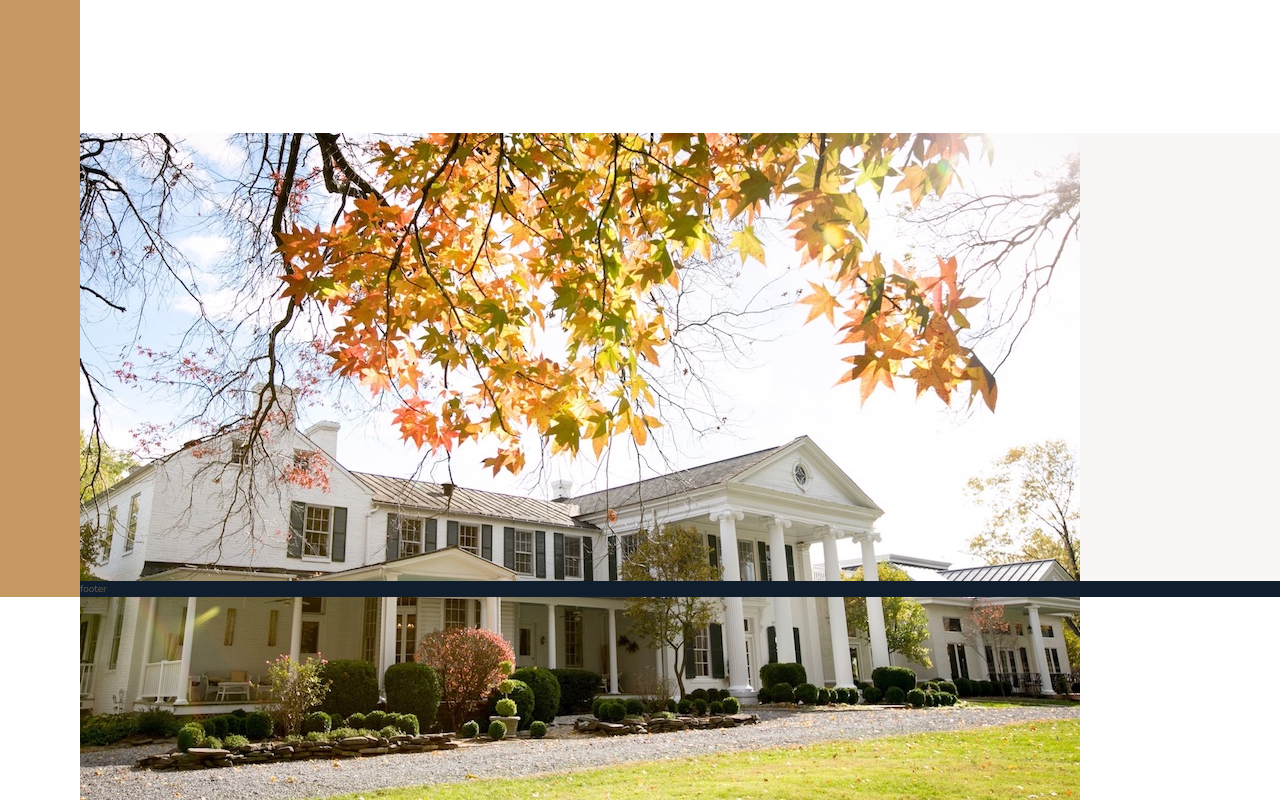
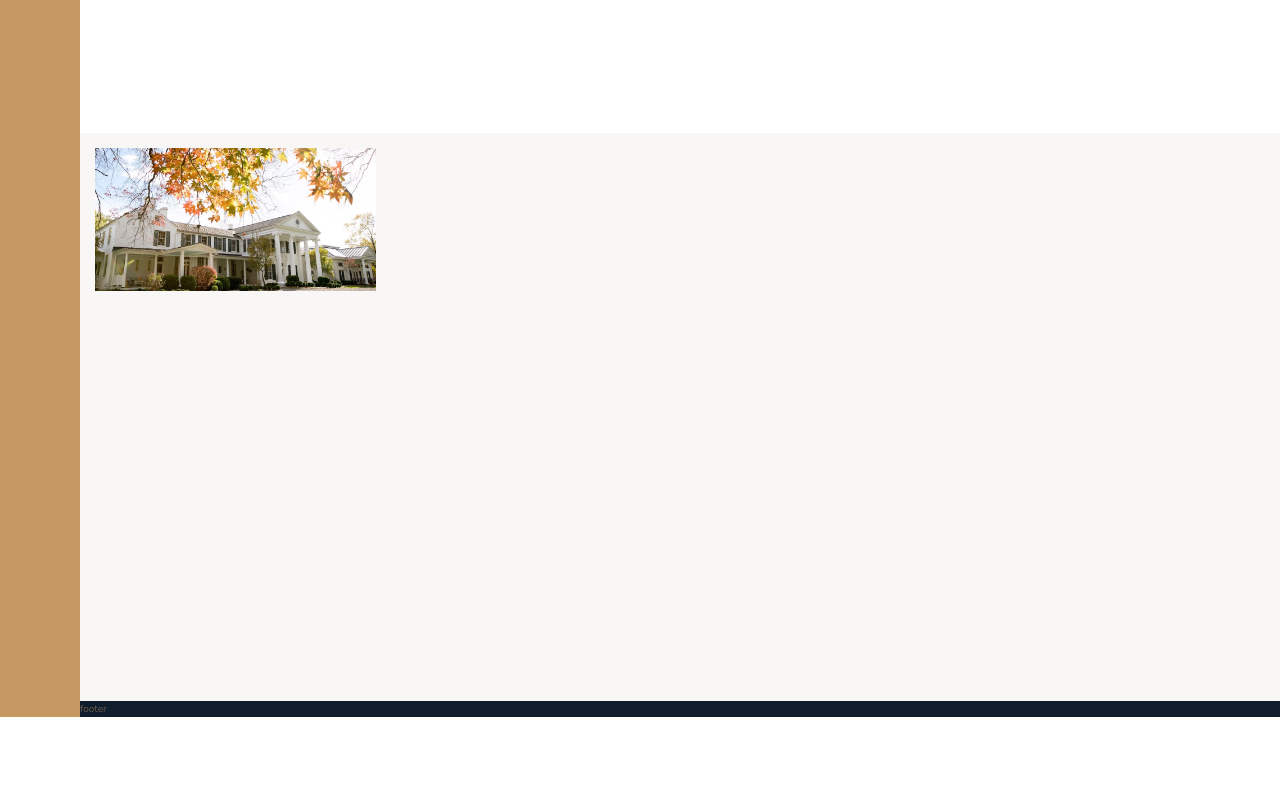
Before and after one commit to gsharma101/Nexter, a website: page index.html in a window 1280 px wide. Shown: the part 2939-3739 px from the top of the page. After the commit the page ends 3656 px from the top, so only its background shows below. Drawn offline with nearby package versions, Linux system fonts and the light colour scheme.

Commit message:
gallery part 1 complete

```diff
--- a/index.html
+++ b/index.html
@@ -309,7 +309,10 @@
     </section>
 
     <section class="gallery">
-      <img src="img/gal-1.jpeg" alt="" class="gallery__img" />
+      <figure class="gallery__item gallery__item--1">
+        <img src="img/gal-1.jpeg" alt="Gallery image 1" class="gallery__img" />
+      </figure>
+
     </section>
 
     <footer class="footer">footer</footer>
--- a/sass/_gallery.scss
+++ b/sass/_gallery.scss
@@ -1,9 +1,24 @@
 .gallery{
     background-color: $color-grey-light-1;
     grid-column: full-start / full-end;
+
     display: grid;
+    grid-template-columns: repeat(8, 1fr);
+    grid-template-rows: repeat(7, 5vw);
+    grid-gap: 1.5rem;
+    padding: 1.5rem;
 
-    grid-template-columns: repeat(8,1fr);
-    grid-template-rows: repeat(7, 5vw);
+    &__item{
+        &--1{
+            grid-row: 1 / span 2;
+            grid-column: 1 / span 2;
+        }
+    }
 
+    &__img{
+        width: 100%;
+        height: 100%;
+        object-fit: cover;
+        display: block;
+    }
 }
```
Also changed, not shown: css/style.comp.css.
